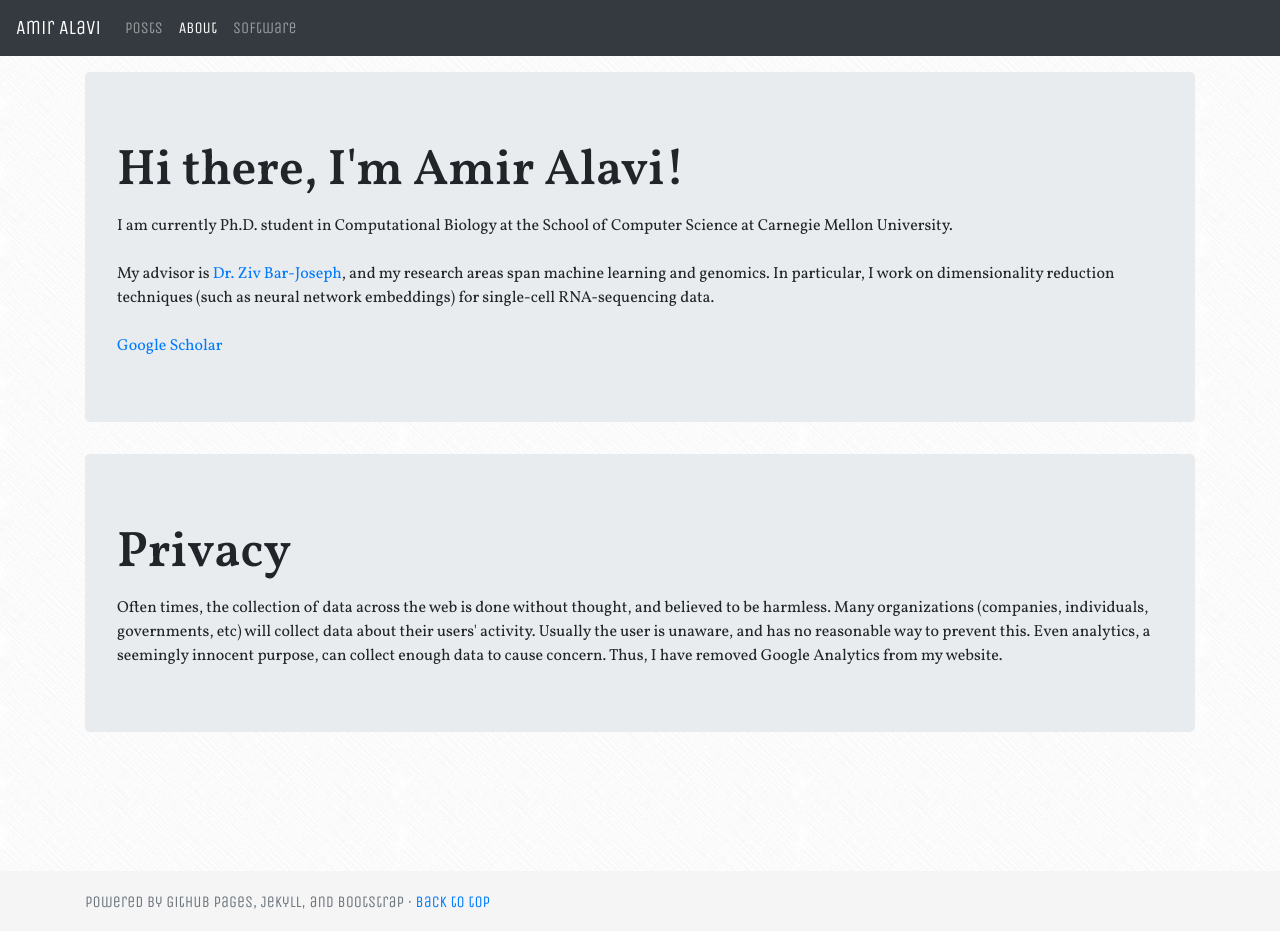
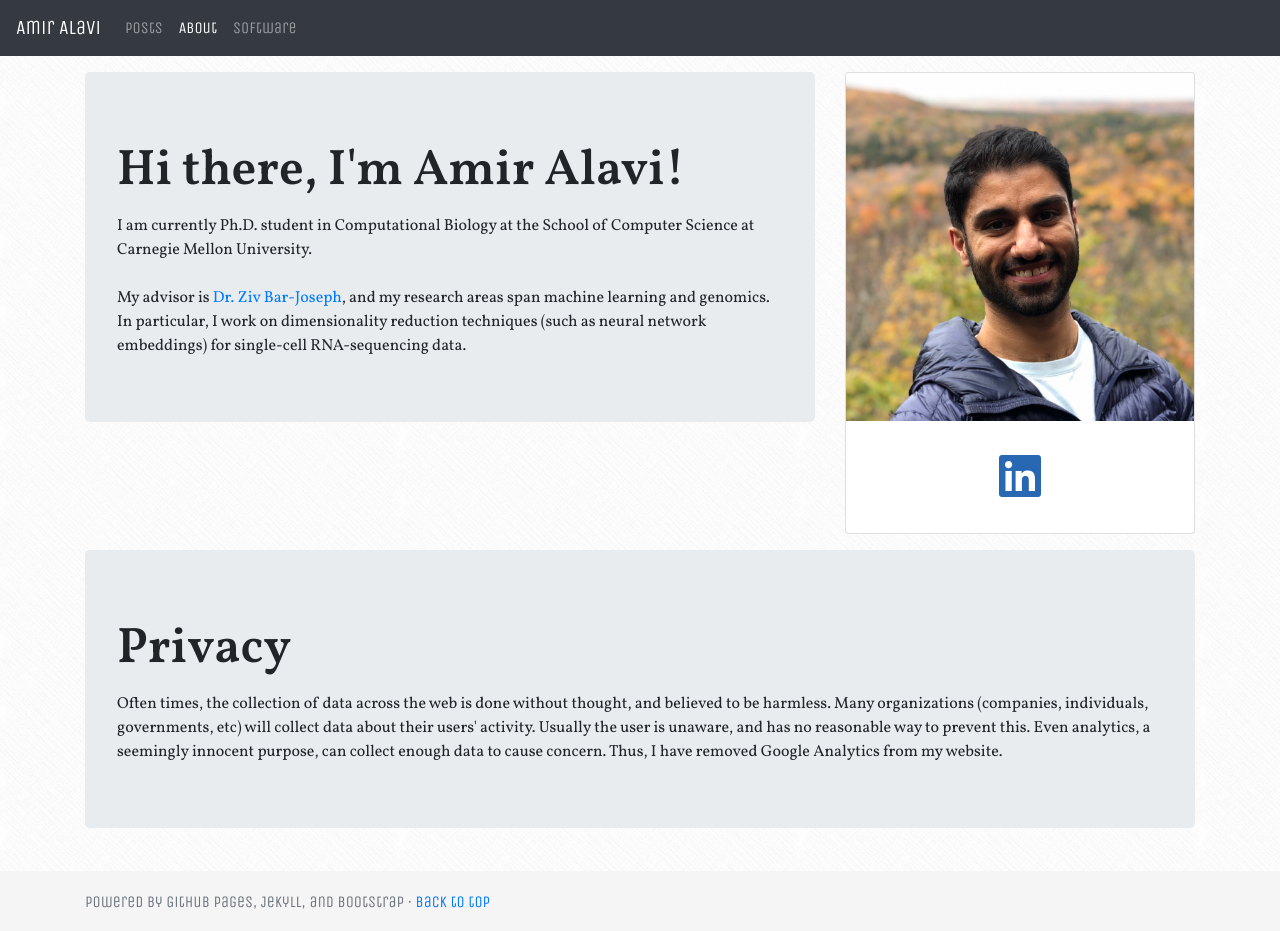
Before and after one commit to AmirAlavi/AmirAlavi.github.io, a Jekyll site: the page built from about/index.html, in a window 1280 px wide and 931 px high. Built offline with Jekyll 4.4.1, drawn with Linux system fonts in a browser that asks for light colours; nearby versions of some CDN libraries; a style sheet for code colours, icons or effects is not loaded.

Commit message:
Update About with portrait and icons
Still using the old Jumbotrons, maybe switch to cards?

```diff
--- a/_layouts/default.html
+++ b/_layouts/default.html
@@ -29,6 +29,9 @@
 
 		<!-- Bootstrap CSS -->
 		<link rel="stylesheet" href="https://maxcdn.bootstrapcdn.com/bootstrap/4.0.0/css/bootstrap.min.css" integrity="sha384-Gn5384xqQ1aoWXA+058RXPxPg6fy4IWvTNh0E263XmFcJlSAwiGgFAW/dAiS6JXm" crossorigin="anonymous">
+		<!-- Icons -->
+		<link rel="stylesheet" href="https://cdn.jsdelivr.net/gh/jpswalsh/academicons@1/css/academicons.min.css">
+		<script src="https://kit.fontawesome.com/cb90f5651e.js" crossorigin="anonymous"></script>
 		<!-- Google Fonts -->
 		<link href="https://fonts.googleapis.com/css?family=Unica+One" rel="stylesheet">
 		<link href="https://fonts.googleapis.com/css?family=Vollkorn:400,600" rel="stylesheet">
--- a/about/index.html
+++ b/about/index.html
@@ -2,7 +2,34 @@
 layout: default
 title: Amir Alavi, About
 ---
+<div class="row">
+	<div class="col-8">
 		<div class="jumbotron">
+			<h1>Hi there, I'm Amir Alavi!</h1>
+			<div class="reading-font">
+				I am currently Ph.D. student in Computational Biology at the School of Computer Science at Carnegie Mellon University.
+				<br>
+				<br>
+				My advisor is <a href="http://sb.cs.cmu.edu/">Dr. Ziv Bar-Joseph</a>, and my research areas span machine learning and genomics. In particular, I work on dimensionality reduction techniques (such as neural network embeddings) for single-cell RNA-sequencing data.
+			</div>
+		</div>
+	</div>
+	<div class="col-4">
+		<div class="card text-center">
+			<img class="card-img-top" src="/assets/fall_2020_portrait.jpeg" alt="Fall 2020 portrait photo">
+			<div class="card-body">
+			  <div style="font-size: 3rem;">
+				<i class="fab fa-linkedin" style="color: #2867B2;"></i>
+				<i class="ai ai-google-scholar-square" style="color: #4285F4;"></i>
+				<i class="ai ai-orcid-square" style="color: #a6ce39;"></i>
+			</div>
+
+			</div>
+		  </div>
+	</div>
+</div>
+
+<!-- <div class="jumbotron">
 	<h1>Hi there, I'm Amir Alavi!</h1>
 	<div class="reading-font">
 		I am currently Ph.D. student in Computational Biology at the School of Computer Science at Carnegie Mellon University.
@@ -15,8 +42,10 @@ title: Amir Alavi, About
 
 		<a href="https://scholar.google.com/citations?user=AJGRLoQAAAAJ&hl=en">Google Scholar</a>
 	</div>
-</div>
+</div> -->
 
+<div class="row mt-3">
+	<div class="col">
 		<div class="jumbotron">
 			<h1>Privacy</h1>
 			<div class="reading-font">
@@ -27,3 +56,6 @@ title: Amir Alavi, About
 				Thus, I have removed Google Analytics from my website.
 			</div>
 		</div>
+	</div>
+
+</div>
```
Also changed, not shown: assets/fall_2020_portrait.jpeg (added). Lines whose indentation alone changed are shown as unchanged.
